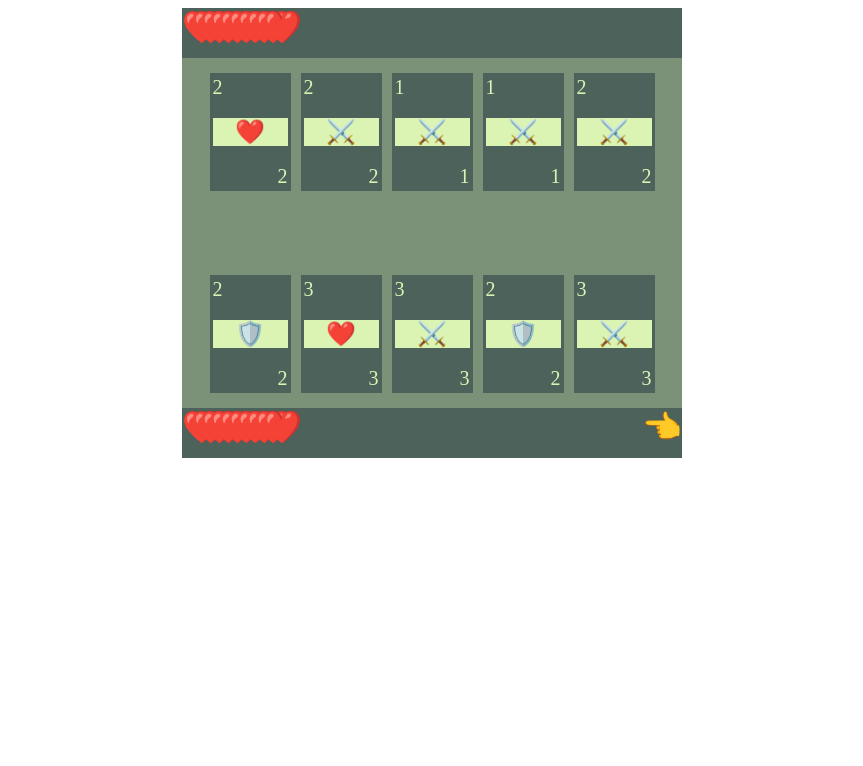
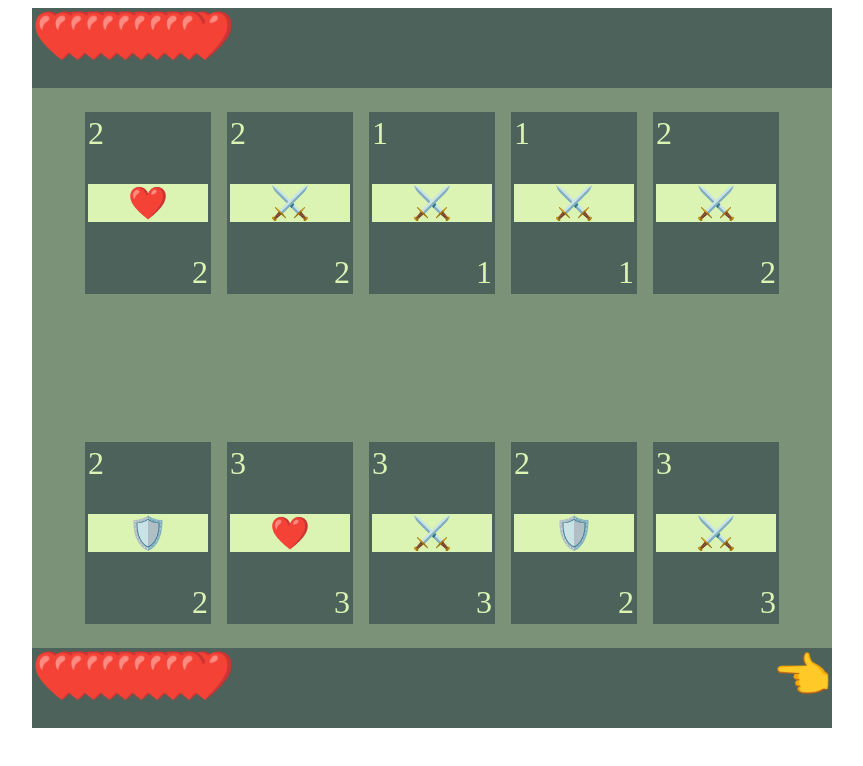
Before and after one commit to montoyaaguirre/card-battle-online, a plain HTML site: page index.html in a window 1280 px wide. Shown: the whole page, without its empty margins (208-1071 px from the left). Drawn offline with Linux system fonts and the light colour scheme.

Commit message:
Move to viewer units

```diff
--- a/style.css
+++ b/style.css
@@ -21,8 +21,8 @@ body {
 .cards {
     display: flex;
     justify-content: center;
-    width: 500px;
-    height: 175px;
+    width: 100vmin;
+    height: 35vmin;
     background-color: #7b9278;
 }
 #oponent .cards {
@@ -35,12 +35,12 @@ body {
     display: flex;
     flex-direction: column;
     justify-content: space-between;
-    width: 75px;
-    height: 112px;
+    width: 15vmin;
+    height: 22vmin;
     background-color: #4c625a;
     border-style: solid;
     border-color: #4c625a;
-    margin: 15px 5px 15px 5px;
+    margin: 3vmin 1vmin 3vmin 1vmin;
 }
 .card:not(.hidden) {
     transition: transform 300ms ease, translate 200ms ease;
@@ -50,26 +50,26 @@ body {
     transition: transform 10ms, translate 10ms;
 }
 .card-suit {
-    font-size: 24px;
+    font-size: 4vmin;
     text-align: center;
     background-color: #dbf4b4;
 }
 .card-value-top {
-    font-size: 20px;
+    font-size: 4vmin;
     text-align: left;
     color: #dbf4b4;
     background-color: #4c625a;
 }
 .card-value-bottom {
-    font-size: 20px;
+    font-size: 4vmin;
     text-align: right;
     color: #dbf4b4;
     background-color: #4c625a;
 }
 .status-bar {
     display: flex;
-    width: 500px;
-    height: 50px;
+    width: 100vmin;
+    height: 10vmin;
     background-color: #4c625a;
 }
 .health {
@@ -80,15 +80,15 @@ body {
     align-items: center;
 }
 .health-indicator:not(:first-child) {
-    margin-left: -35px;
+    margin-left: -6vmin;
 }
 .health-indicator{
     display: inline;
-    font-size: 32px;
+    font-size: 6vmin;
 }
 .shield-indicator{
     display: inline;
-    font-size: 32px;
+    font-size: 6vmin;
 }
 .shield {
     display: inline-block;
@@ -104,7 +104,7 @@ body {
 }
 .turn-indicator{
     display: inline;
-    font-size: 32px;
+    font-size: 6vmin;
 }
 #player-cards .card:hover {
     transform: scale(1.2);
```
Also changed, not shown: bundle.js, 1 other file.
